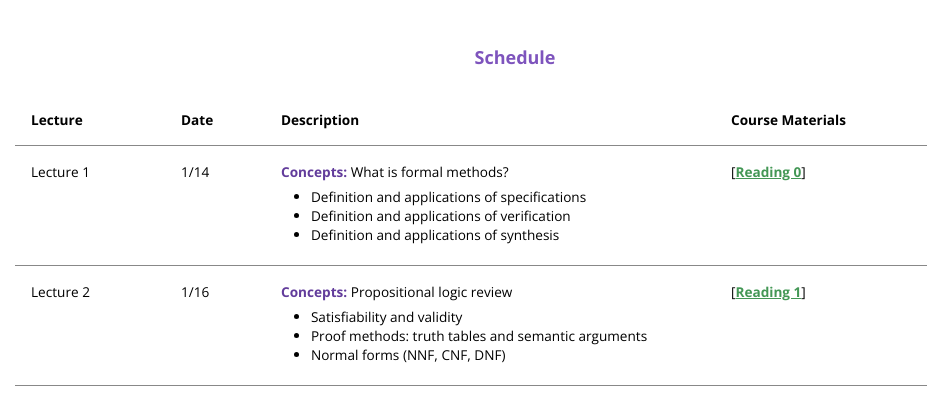
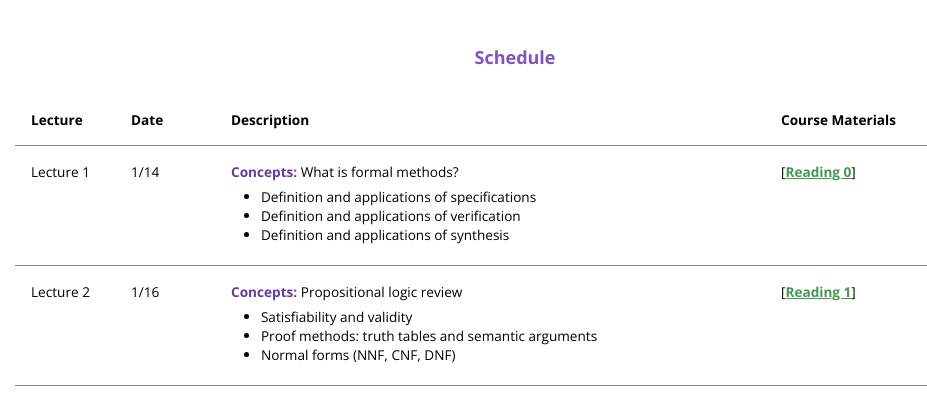
Before and after one commit to comp681-spring20/comp681-spring20.github.io, a plain HTML site: page index.html in a window 1280 px wide. Shown: the part 379-778 px from the top of the page, without its empty margins (125-1052 px from the left). Drawn offline with nearby package versions, Linux system fonts and the light colour scheme.

Commit message:
Update styles.css

```diff
--- a/styles.css
+++ b/styles.css
@@ -168,7 +168,7 @@ li {
 }
 
 .schedule th:first-child {
-  width: 15%;
+  width: 10%;
 }
 
 .schedule th:nth-child(2) {
@@ -176,11 +176,11 @@ li {
 }
 
 .schedule th:nth-child(3) {
-  width: 45%;
+  width: 55%;
 }
 
 .schedule th:nth-child(4) {
-  width: 30%;
+  width: 25%;
 }
 
 .readings {
```
